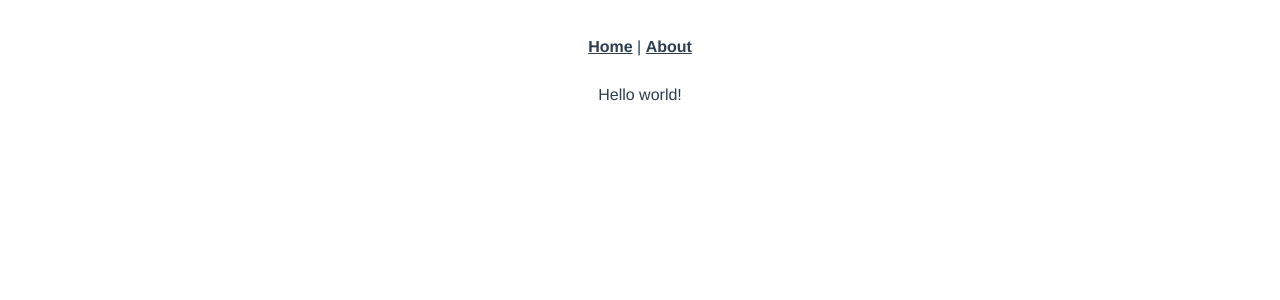
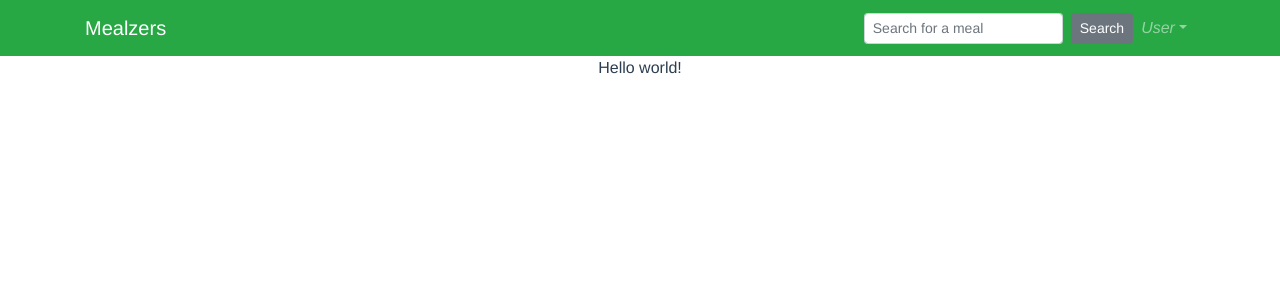
Before and after one commit to Noob-bbs/NoobClient, a Vue app: page /index in a window 1280 px wide. Shown: the top 300 px of the page. Built offline with nearby package versions, Linux system fonts and the light colour scheme.

Commit message:
使用bootstrap-vue

```diff
--- a/package.json
+++ b/package.json
@@ -9,6 +9,8 @@
   },
   "dependencies": {
     "axios": "^0.19.2",
+    "bootstrap": "^4.5.0",
+    "bootstrap-vue": "^2.15.0",
     "core-js": "^3.6.5",
     "vue": "^2.6.11",
     "vue-router": "^3.2.0"
--- a/src/App.vue
+++ b/src/App.vue
@@ -1,13 +1,21 @@
 <template>
   <div id="app">
-    <div id="nav">
+    <NavBar></NavBar>
+    <router-view/>
+    <!--<div id="nav">
       <router-link to="/">Home</router-link> |
       <router-link to="/about">About</router-link>
     </div>
     <router-view/>
+    -->
   </div>
 </template>
-
+<script>
+import NavBar from './components/NavBar.vue'
+export default {
+  components:{NavBar}
+}
+</script>
 <style>
 #app {
   font-family: Avenir, Helvetica, Arial, sans-serif;
--- a/src/components/Login.vue
+++ b/src/components/Login.vue
@@ -6,7 +6,11 @@
                 账户:
                 <input type="text" v-model="user.account" placeholder="请输入用户名" />
                 密码:
-        <input type="password" v-model="user.password" placeholder="请输入密码" />
+                <input
+                    type="password"
+                    v-model="user.password"
+                    placeholder="请输入密码"
+                />
                 <button @click="login">登录</button>
                 <button @click="mode = 'register'" class="register-link">注册账户</button>
                 <button @click="logout">登出</button>
@@ -16,18 +20,25 @@
                 账户:
                 <input type="text" v-model="user.account" placeholder="请输入用户名" />
                 密码:
-        <input type="password" v-model="user.password" placeholder="请输入密码" />
+                <input
+                    type="password"
+                    v-model="user.password"
+                    placeholder="请输入密码"
+                />
                 邮箱:
                 <input type="email" v-model="user.email" placeholder="请输入邮箱" />
                 <button @click="register">注册</button>
                 <button @click="mode == 'login'">登录</button>
             </div>
+            <Card></Card>
         </div>
     </div>
 </template>
 
 <script>
+import Card from './home/Card.vue'
 export default {
+    components: {Card},
     name: "Login",
     data() {
         return {
@@ -47,7 +58,9 @@ export default {
                     password: this.user.password
                 })
                 .then(successResponse => {
-          console.log("成功发送请求" + JSON.stringify(successResponse));
+                    console.log(
+                        "成功发送请求" + JSON.stringify(successResponse)
+                    );
                     if (successResponse.data.statusCode === 200) {
                         this.$router.replace({ path: "/index" });
                         console.log("登陆成功");
@@ -65,7 +78,9 @@ export default {
                     email: this.user.email
                 })
                 .then(successResponse => {
-          console.log("成功发送请求" + JSON.stringify(successResponse));
+                    console.log(
+                        "成功发送请求" + JSON.stringify(successResponse)
+                    );
                     if (successResponse.data.statusCode === 200) {
                         this.mode = "login";
                         console.log("注册成功");
--- /dev/null
+++ b/src/components/NavBar.vue
@@ -0,0 +1,51 @@
+<template>
+    <div>
+        <b-navbar toggleable="lg" type="dark" variant="success">
+            <b-container>
+                <b-navbar-brand href="#">Mealzers</b-navbar-brand>
+                <b-navbar-toggle target="nav-collapse"></b-navbar-toggle>
+                <b-collapse id="nav-collapse" is-nav>
+                    <!-- Right aligned nav items -->
+                    <b-navbar-nav class="ml-auto">
+                        <b-nav-form>
+                            <b-form-input
+                                size="sm"
+                                class="mr-sm-2"
+                                placeholder="Search for a meal"
+                                v-model="meal"
+                            ></b-form-input>
+                            <b-button
+                                size="sm"
+                                class="my-2 my-sm-0"
+                                type="submit"
+                                @click.prevent="getMeal"
+                            >Search</b-button>
+                        </b-nav-form>
+                        <b-nav-item-dropdown right>
+                            <!-- Using 'button-content' slot -->
+                            <template slot="button-content">
+                                <em>User</em>
+                            </template>
+                            <b-dropdown-item href="#">Profile</b-dropdown-item>
+                            <b-dropdown-item href="#">Sign Out</b-dropdown-item>
+                        </b-nav-item-dropdown>
+                    </b-navbar-nav>
+                </b-collapse>
+            </b-container>
+        </b-navbar>
+    </div>
+</template>
+<script>
+export default {
+    data() {
+        return {
+            meal: ''
+        }
+    },
+  methods: {
+    getMeal() {
+
+    }
+  }
+}
+</script>
--- /dev/null
+++ b/src/components/home/Card.vue
@@ -0,0 +1,48 @@
+<template>
+    <b-container>
+        <div v-if="meals.length">
+            <b-row>
+                <div v-bind:key="data.index" v-for="data in meals">
+                    <b-col l="4">
+                        <b-card
+                            v-bind:title="data.strCategory"
+                            v-bind:img-src="data.strCategoryThumb"
+                            img-alt="Image"
+                            img-top
+                            tag="article"
+                            style="max-width: 20rem;"
+                            class="mb-2"
+                        >
+                            <b-card-text>{{ `${data.strCategoryDescription.slice(0,100)}...` }}</b-card-text>
+                            <b-button href="#" variant="primary">View food</b-button>
+                        </b-card>
+                    </b-col>
+                </div>
+            </b-row>
+        </div>
+        <div v-else>
+            <h5>No meals available yet 😢</h5>
+        </div>
+    </b-container>
+</template>
+
+<script>
+import axios from "axios";
+export default {
+    data() {
+        return {
+            meals: []
+        };
+    },
+    mounted() {
+        axios
+            .get("https://www.themealdb.com/api/json/v1/1/categories.php")
+            .then(response => {
+                this.meals = response.data.categories;
+            })
+            .catch(err => {
+                console.log(err);
+            });
+    }
+};
+</script>
--- a/src/main.js
+++ b/src/main.js
@@ -2,13 +2,16 @@ import Vue from 'vue'
 import App from './App.vue'
 import router from './router'
 import axios from 'axios'
+import BootstrapVue from 'bootstrap-vue'
+import 'bootstrap/dist/css/bootstrap.css'
+import 'bootstrap-vue/dist/bootstrap-vue.css'
 // 设置反向代理，前端请求默认发送到 http://localhost:8443/api
 // 全局注册，之后可在其他组件中通过 this.$axios 发送数据
 //注意修改原型链的用途
 Vue.prototype.$axios = axios
 axios.defaults.baseURL = '/api'
 Vue.config.productionTip = false
-
+Vue.use(BootstrapVue)
 new Vue({
   router,
   render: h => h(App)
```
Also changed, not shown: 1 other file (tests, documents, lock files or other folders). Lines whose indentation alone changed are shown as unchanged.
